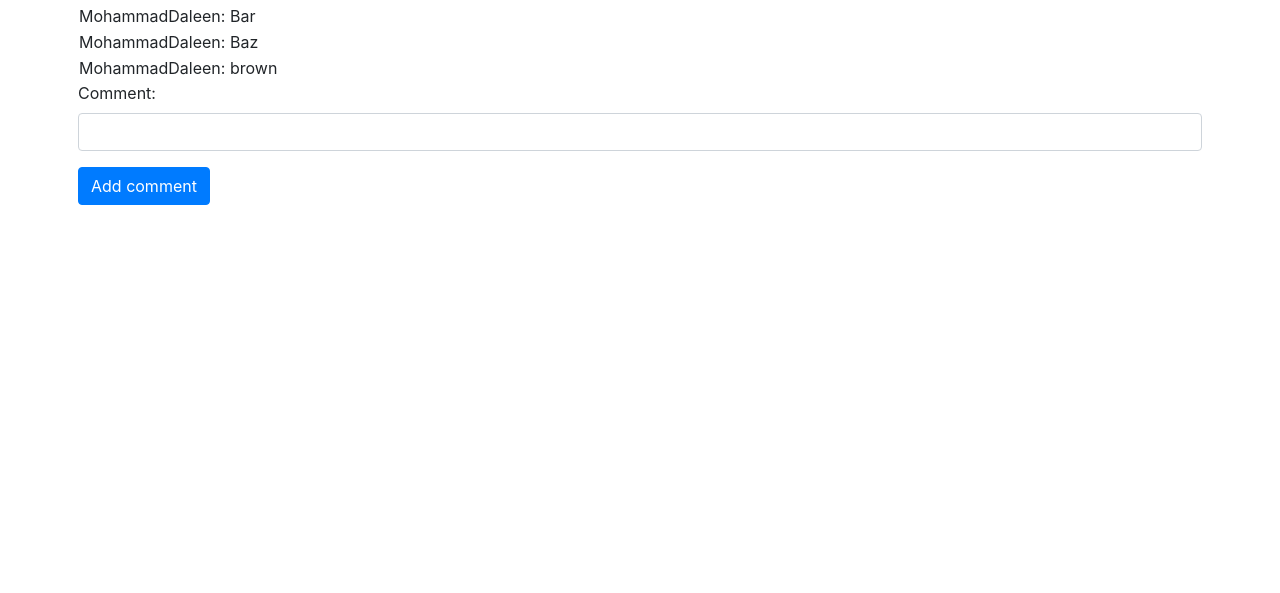
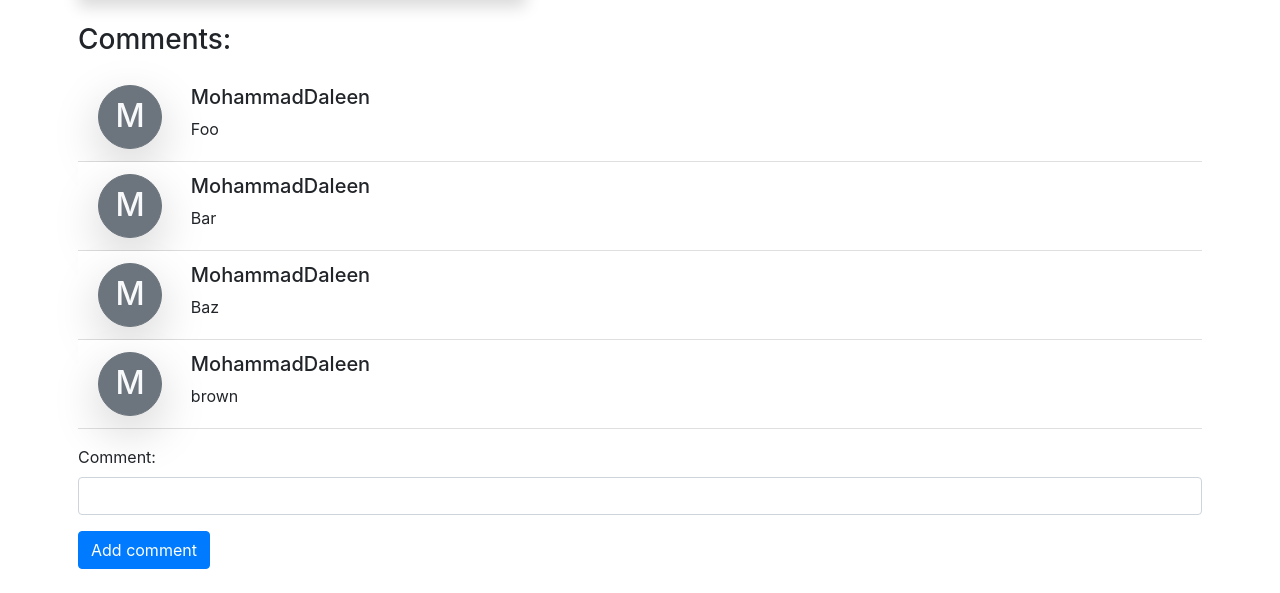
Before and after one commit to MohammadDaleen/cs50w, a Django app: page /listing/1 in a window 1280 px wide. Shown: the part 529-1122 px from the top of the page. Before the commit the page ends 734 px from the top, so only its background shows below. Run offline with Django 3.2, Linux system fonts and the light colour scheme; a user stored in the database is signed in; data comes from the database, SQL or seed files in the repository; both versions use the stored data as it was after the commit; some libraries are stand-ins or nearby versions.

Commit message:
Finish: bootstrap @ index.html, listing.html

```diff
--- a/Project2Commerce/commerce/auctions/static/auctions/styles.css
+++ b/Project2Commerce/commerce/auctions/static/auctions/styles.css
@@ -4,13 +4,27 @@ body {
 }
 */
 
-/* Set a specific size for card's image
+/* Set a specific size for card's image */
 .card-img-top {
-    width: 200px;
-    height: 200px;
+    width: 16rem;
+    height: 16rem;
     object-fit: contain;
 }
 
+
+.listing-img-left {
+    width: 28rem;
+    height: 28rem;
+    object-fit: contain;
+}
+
+.comment-img {
+    width: 4rem;
+    height: 4rem;
+    object-fit: contain;
+}
+
+/*
 body {
     background-color: blueviolet !important;
 } */
--- a/Project2Commerce/commerce/auctions/templates/auctions/listing.html
+++ b/Project2Commerce/commerce/auctions/templates/auctions/listing.html
@@ -7,37 +7,115 @@
 
 {% block body %}
 
-    <table class="table table-striped table-bordered">
-        <tbody>
-            <tr>
-                <th>Lister: {{ listing.lister }}</th>
-                <th>
-                    <a href={% url 'commerce:listing' listing.id %}>
-                        Title: {{ listing.title }}
-                    </a>
-                </th>
-                <td>Description: {{ listing.description }}</td>
+    <div class="row">
 
+        <div class="col-md-5">
+            {% comment %} Ensure imgURL is provided {% endcomment %}
+            {% if listing.imgURL %}
+                <img class="listing-img-left border border-secondary rounded shadow" src="{{ listing.imgURL }}" alt="{{ listing.title }} image">
+            {% comment %} imgURL is not provided {% endcomment %}
+            {% else %}
+                {% comment %} A placeholder image {% endcomment %}
+                <div class="align-items-center bg-secondary border border-secondary rounded shadow listing-img-left d-flex justify-content-center">
+                    <h1 class="text-light">No Image.</h1>
+                </div>
+            {% endif %}
+        </div>
+
+        <div class="col-md-4">
+            <div class="row">
+
+                <h3 class="col-12">
+                    {{ listing.title }}
+                </h3>
+
+                <ul class="list-group list-group-flush col-12 mb-3">
+
+                    <li class="list-group-item">
+                        <p class="m-0">{{ listing.description }}</p>
+                    </li>
+                    <li class="list-group-item">
                         {% comment %} Ensure there are bids {% endcomment %}
                         {% if maxBidAmount %}
-                        <td>Highest bid: {{ maxBidAmount }}</td>
+                            <p class="m-0">Highest bid: ${{ maxBidAmount }}</p>
                         {% comment %} There are no bids {% endcomment %}
                         {% else %}
-                    <td>Starting bid: {{ listing.startingBid }}</td>
+                            <p class="m-0">Starting bid: ${{ listing.startingBid }}</p>
+                        {% endif %}
+                    </li>
+                    <li class="list-group-item">
+                        <p class="m-0">Category: {{ category }}</p>
+                    </li>
+                </ul>
+
+
+
+                {% comment %} Ensure user is authenticated {% endcomment %}
+                {% if user.is_authenticated %}
+                    {% comment %} Ensure auction is not closed {% endcomment %}
+                    {% if not isClosed %}
+
+                        {% comment %} Ensuer current user is not the lister of current listing {% endcomment %}
+                        {% if not userIsLister %}
+                            <form action="{% url 'commerce:addBid' %}" class="col-12" method="post">
+                                <div class="form-group d-flex justify-content-between align-items-center">
+                                    {% csrf_token %}
+                                    {{ AddBidForm }}
+                                    <input class="btn btn-success" type="submit" value="Add bid">
+                                </div>
+                            </form>
+
+                        {% comment %} The current user is the lister of current listing {% endcomment %}
+                        {% else %}
+                            <form action="{% url 'commerce:closeAuction' %}" class="col-5" method="post">
+                                <div class="form-group d-flex justify-content-start align-items-center">
+                                    {% csrf_token %}
+                                    {{ hiddinListingIdForm }}
+                                    <input class="btn btn-warning" type="submit" value="Close the auction">
+                                </div>
+                            </form>
+                        {% endif %}
                     {% endif %}
 
-                {% comment %} Ensure imgURL is provided {% endcomment %}
-                {% if listing.imgURL %}
-                    <td>Image: <img class="foo" src="{{ listing.imgURL }}" width="200"></td>
-                {% comment %} imgURL is not provided {% endcomment %}
+                    {% comment %} if the watchlist == None (i.e., the listing is not in the watchlist of the user) {% endcomment %}
+                    {% if not isOnWatchlist %}
+                        <form action="{% url 'commerce:watchlist' %}" class="col-5" method="post">
+                            <div class="form-group d-flex justify-content-start align-items-center">
+                                {% csrf_token %}
+                                {{ hiddinListingIdForm }}
+                                <input class="btn btn-primary" type="submit" value="Add to watchlist">
+                            </div>
+                        </form>
+
+                    {% comment %} The listing on the watchlist of current user {% endcomment %}
                     {% else %}
-                    <!-- foo: do a placeholder image -->
+                        <form action="{% url 'commerce:removeWatchlist' %}" class="col-6" method="post">
+                            <div class="form-group d-flex justify-content-start align-items-center">
+                                {% csrf_token %}
+                                {{ hiddinListingIdForm }}
+                                <input class="btn btn-danger" type="submit" value="Remove from watchlist">
+                            </div>
+                        </form>
                     {% endif %}
 
-                <td>Category: {{ category }}</td>
-            <tr>
-        </tbody>
-    </table>
+                {% endif %}
+
+            </div>
+        </div>
+
+        <div class="col-md-3">
+            <div class="card shadow">
+                <div class="card-body">
+
+                    <h5 class="card-title">Seller: </h5>
+
+                    <p class="card-text">{{ listing.lister }}</p>
+
+                </div>
+            </div>
+        </div>
+
+    </div>
 
     <!--
     If the user is signed in, the user should be able to bid on the item. The bid must be at least as large as the starting bid, and must be greater than any other bids that have been placed (if any). If the bid doesn’t meet those criteria, the user should be presented with an error.
@@ -46,97 +124,53 @@
     Users who are signed in should be able to add comments to the listing page. The listing page should display all comments that have been made on the listing.
      -->
 
-    {% comment %} Ensure user is authenticated {% endcomment %}
-    {% if user.is_authenticated %}
-        {% comment %} if the watchlist == None (i.e., the listing is not in the watchlist of the user) {% endcomment %}
-        {% if not isOnWatchlist %}
-            <form action="{% url 'commerce:watchlist' %}" method="post">
-                <div class="form-group">
-                    {% csrf_token %}
-                    {{ hiddinListingIdForm }}
-                    <div class="pt-3">
-                        <input class="btn btn-primary" type="submit" value="Add to watchlist">
-                    </div>
-                </div>
-            </form>
-
-        {% comment %} The listing on the watchlist of current user {% endcomment %}
-        {% else %}
-            <form action="{% url 'commerce:removeWatchlist' %}" method="post">
-                <div class="form-group">
-                    {% csrf_token %}
-                    {{ hiddinListingIdForm }}
-                    <div class="pt-3">
-                        <input class="btn btn-danger" type="submit" value="Remove from watchlist">
-                    </div>
-                </div>
-            </form>
-        {% endif %}
-
-        <!-- Ensure auction is not closed -->
-        {% if not isClosed %}
-
-            {% comment %} Ensuer current user is not the lister of current listing {% endcomment %}
-            {% if not userIsLister %}
-                <form action="{% url 'commerce:addBid' %}" method="post">
-                    <div class="form-group">
-                        {% csrf_token %}
-                        {{ AddBidForm }}
-                        <div class="pt-3">
-                            <input class="btn btn-primary" type="submit" value="Add bid">
-                        </div>
-                    </div>
-                </form>
-
-            {% comment %} The current user is the lister of current listing {% endcomment %}
-            {% else %}
-                <form action="{% url 'commerce:closeAuction' %}" method="post">
-                    <div class="form-group">
-                        {% csrf_token %}
-                        {{ hiddinListingIdForm }}
-                        <div class="pt-3">
-                            <input class="btn btn-warning" type="submit" value="Close the auction">
-                        </div>
-                    </div>
-                </form>
-            {% endif %}
-        {% endif %}
-    {% endif %}
-
+    <ul class="list-group list-group-flush">
     {% comment %} Ensure auction is closed {% endcomment %}
     {% if isClosed %}
         {% comment %} Ensure the current user is the winner of current auction {% endcomment %}
         {% if winner %}
-            <h2>{{ winner }} won! This auction is no longer active.</h2>
-
+            <li class="list-group-item">
+                <h2 class="mt-3">{{ winner }} won! This auction is no longer active.</h2>
+            </li>
         {% comment %} The current user is not the winner of current auction {% endcomment %}
         {% else %}
-            <h2>There is no winner! This auction is no longer active</h2>
+            <li class="list-group-item">
+                <h2 class="mt-3">There is no winner! This auction is no longer active</h2>
+            </li>
         {% endif %}
     {% endif %}
+    </ul>
 
+    <h3 class="mt-4 mb-3">Comments:</h3>
+    <ul class="list-group list-group-flush">
+        {% for comment in comments %}
+            <li class="list-group-item">
 
-    {% for comment in comments %}
-        <table>
-            <tbody>
-                <tr>
-                    <td>{{ comment }}</td>
-                </tr>
-            </tbody>
-        </table>
+                <div class="row">
+                    <div class="col-1">
+                        <div class="align-items-center bg-secondary border border-secondary rounded-circle shadow-lg comment-img d-flex justify-content-center">
+                            <h2 class="text-light m-0">{{ comment.commenter.username.0 }}</h2>
+                        </div>
+                    </div>
+                    <div class="col-11">
+                        <h5>
+                            {{ comment.commenter }}
+                        </h5>
+                        <p class="m-0">
+                            {{ comment.text }}
+                        </p>
+                    </div>
+                </div>
+
+            </li>
         {% empty %}
-        <table>
-            <tbody>
-                <tr>
-                    <td>No comments yet.</td>
-                </tr>
-            </tbody>
-        </table>
+            <li class="list-group-item">No comments yet.</li>
         {% endfor %}
+    </ul>
 
 
     {% if user.is_authenticated %}
-        <form action="{% url 'commerce:addComment' %}" method="post">
+        <form action="{% url 'commerce:addComment' %}" class="mt-3" method="post">
             <div class="form-group">
                 {% csrf_token %}
                 {{ AddCommentForm }}
--- a/Project2Commerce/commerce/auctions/views.py
+++ b/Project2Commerce/commerce/auctions/views.py
@@ -22,7 +22,7 @@ class NewListingForm(forms.Form):
     # Add a description input field (- default: textInput)
     description = forms.CharField()
     # Set label for description input field
-    description.label = "Dsescription"
+    description.label = "Description"
     # Change HTML attrbutes of description input field
     description.widget.attrs.update({"class": "form-control"})
 
@@ -72,7 +72,7 @@ class AddBidForm(hiddinListingIdForm):
     # Set label for bid input field
     bid.label = "Bid"
     # Change HTML attrbutes of bid input field
-    bid.widget.attrs.update({"class": "form-control"})
+    bid.widget.attrs.update({"class": "form-control mx-3"})
 
 
 class AddCommentForm(hiddinListingIdForm):
```
Also changed, not shown: Project2Commerce/commerce/auctions/templates/auctions/index.html (+11 -9 lines), Project2Commerce/commerce/db.sqlite3. Lines whose indentation alone changed are shown as unchanged.
